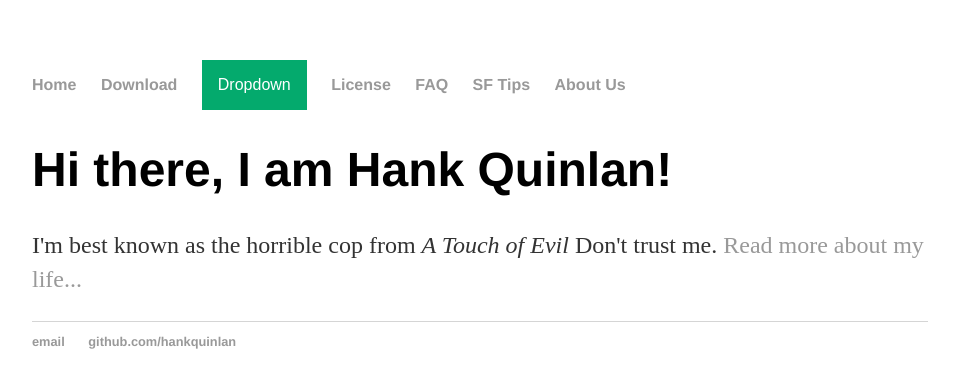
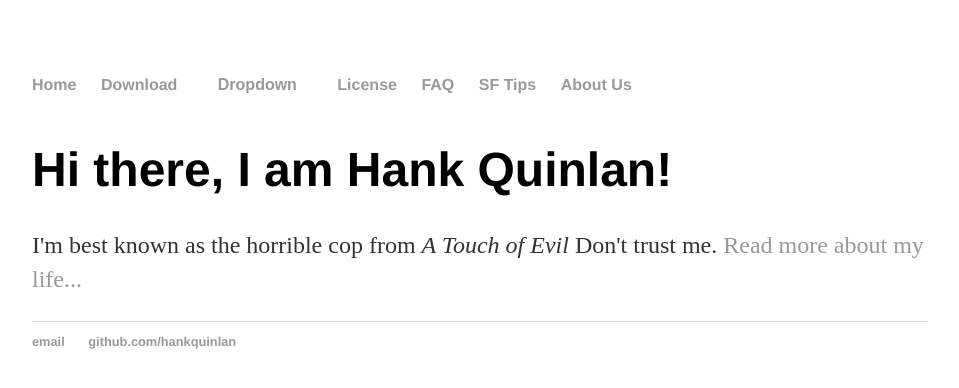
Before and after one commit to mikepaisner/Security-Zen.github.io, a Jekyll site: the page built from index.html, in a window 1280 px wide. Shown: the top 388 px of the page, without its empty margins (160-1119 px from the left). Built offline with Jekyll 4.4.1, drawn with Linux system fonts in a browser that asks for light colours.

Commit message:
Update main.css

```diff
--- a/css/main.css
+++ b/css/main.css
@@ -45,10 +45,11 @@ ul.posts li {
 
 /* Dropdown Button */
 .dropbtn {
-  background-color: #04AA6D;
-  color: white;
+  background-color: #ffffff;
+  color: #999;
   padding: 16px;
   font-size: 16px;
+  font-weight: bold;
   border: none;
 }
 
@@ -83,4 +84,4 @@ ul.posts li {
 .dropdown:hover .dropdown-content {display: block;}
 
 /* Change the background color of the dropdown button when the dropdown content is shown */
-.dropdown:hover .dropbtn {background-color: #3e8e41;}
+.dropdown:hover .dropbtn {background-color: #ffffff;}
```
